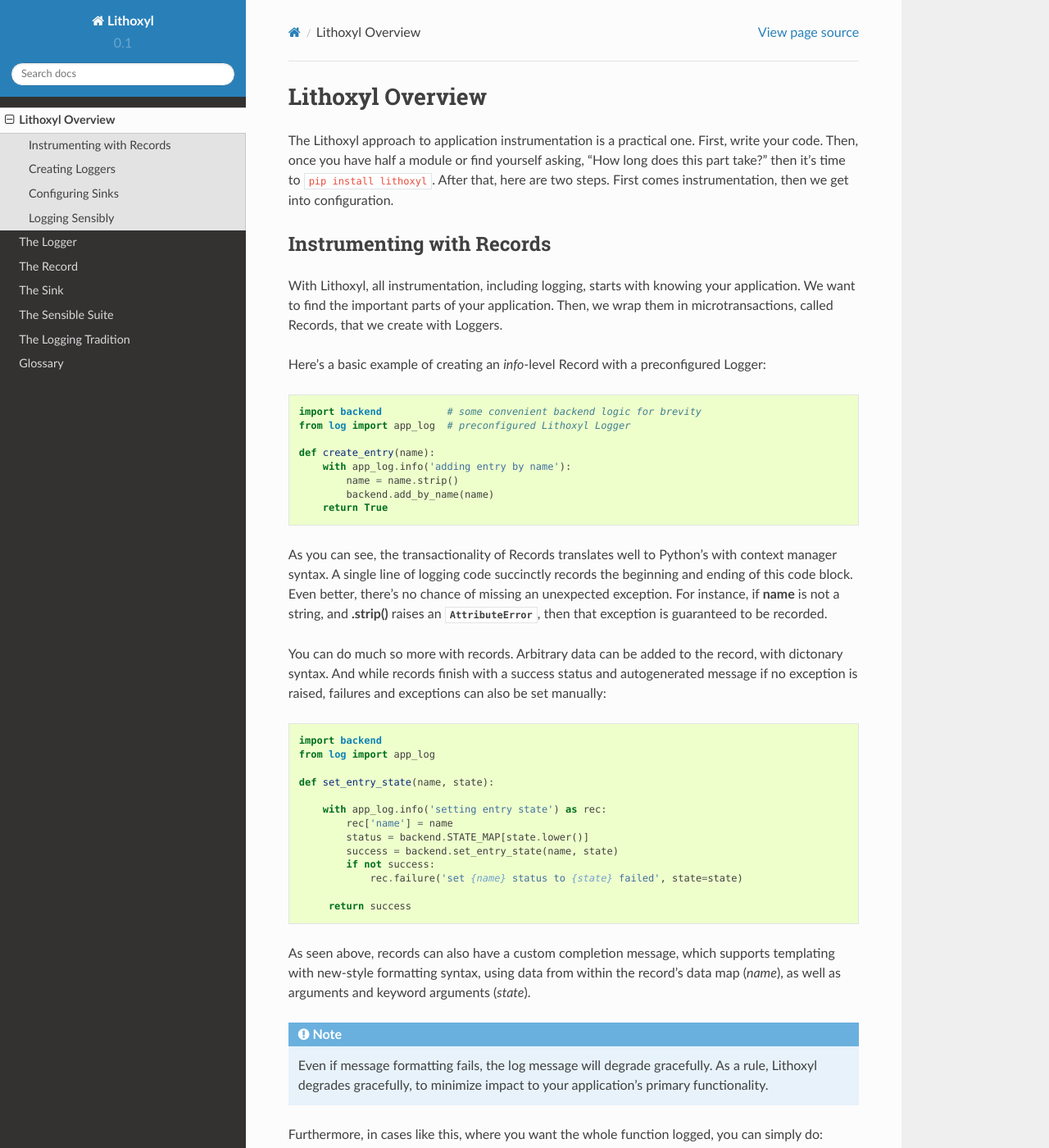
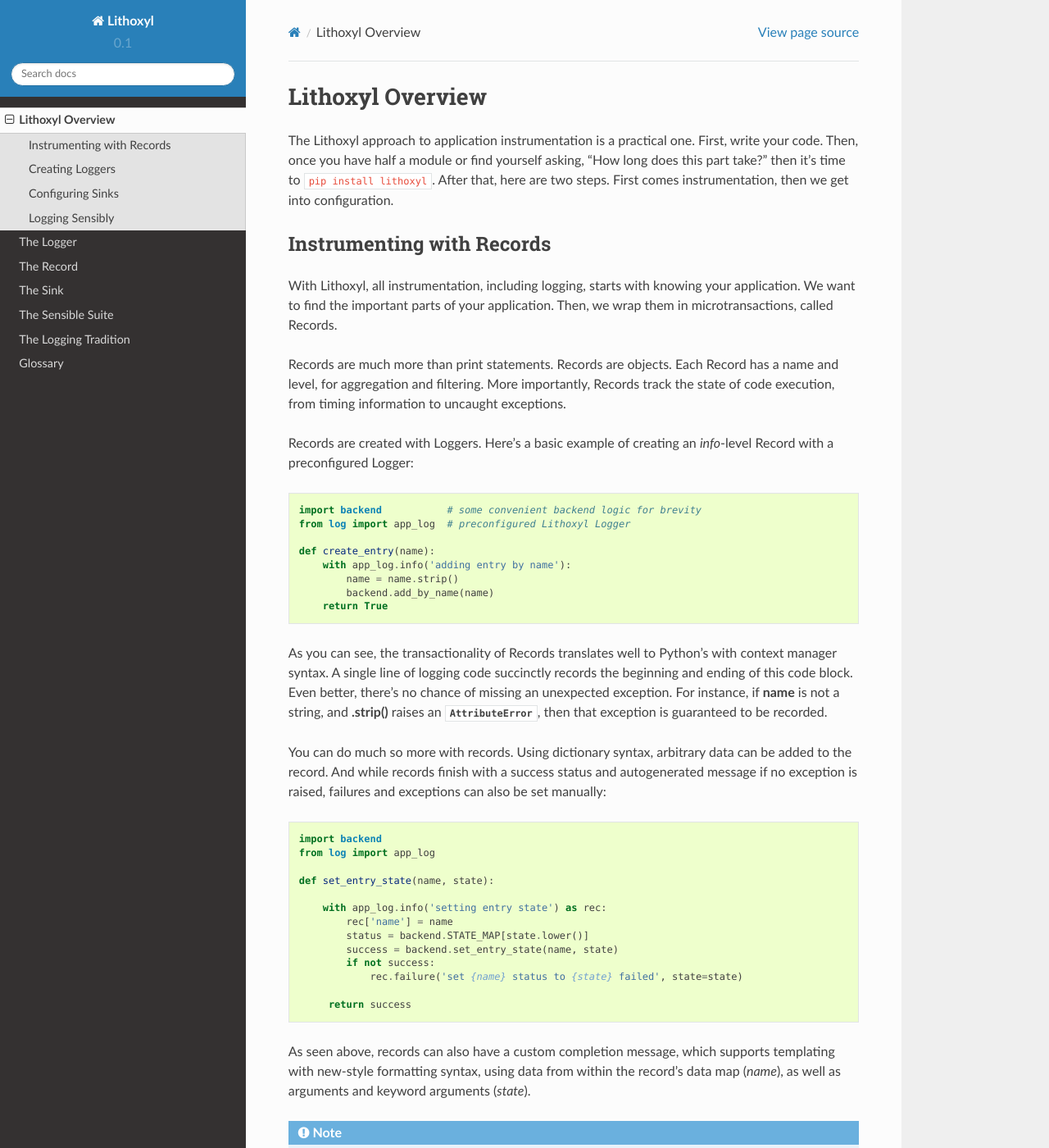
Before and after one commit to mahmoud/lithoxyl, a Sphinx documentation site: the page built from docs/overview.rst, in a window 1280 px wide and 1400 px high. Shown: the whole window at 82% size. Built offline with Sphinx 7.4.7 and the Read the Docs theme 2.0.0, drawn with Linux system fonts in a browser that asks for light colours; some of the changed text lies outside the part shown.

Commit message:
add early paragraph about Records vs print statements.

```diff
--- a/docs/overview.rst
+++ b/docs/overview.rst
@@ -12,11 +12,15 @@
 
 With Lithoxyl, all instrumentation, including logging, starts with
 knowing your application. We want to find the important parts of your
-application. Then, we wrap them in microtransactions, called Records,
-that we create with Loggers.
+application. Then, we wrap them in microtransactions, called Records.
 
-Here's a basic example of creating an *info*-level Record with a
-preconfigured Logger:
+Records are much more than print statements. Records are objects. Each
+Record has a name and level, for aggregation and filtering. More
+importantly, Records track the state of code execution, from timing
+information to uncaught exceptions.
+
+Records are created with Loggers. Here's a basic example of creating
+an *info*-level Record with a preconfigured Logger:
 
 .. code-block:: python
 
@@ -37,10 +41,10 @@
 raises an :exc:`AttributeError`, then that exception is guaranteed to be
 recorded.
 
-You can do much so more with records. Arbitrary data can be added to
-the record, with dictonary syntax. And while records finish with a
-success status and autogenerated message if no exception is raised,
-failures and exceptions can also be set manually:
+You can do much so more with records. Using dictionary syntax,
+arbitrary data can be added to the record. And while records finish
+with a success status and autogenerated message if no exception is
+raised, failures and exceptions can also be set manually:
 
 .. code-block:: python
 
@@ -65,12 +69,13 @@
 
 .. note::
 
-   Even if message formatting fails, the log message will degrade
-   gracefully. As a rule, Lithoxyl degrades gracefully, to minimize
-   impact to your application's primary functionality.
+   Even if message formatting fails, the log message will still be
+   recorded. Only the failing segments will be left unformatted. As a
+   rule, Lithoxyl degrades gracefully, to minimize impact to your
+   application's primary functionality.
 
 Furthermore, in cases like this, where you want the whole function
-logged, you can simply do::
+logged, you can use the logger's :meth:`~Logger.wrap` method.::
 
   import backend
   from log import app_log
```
